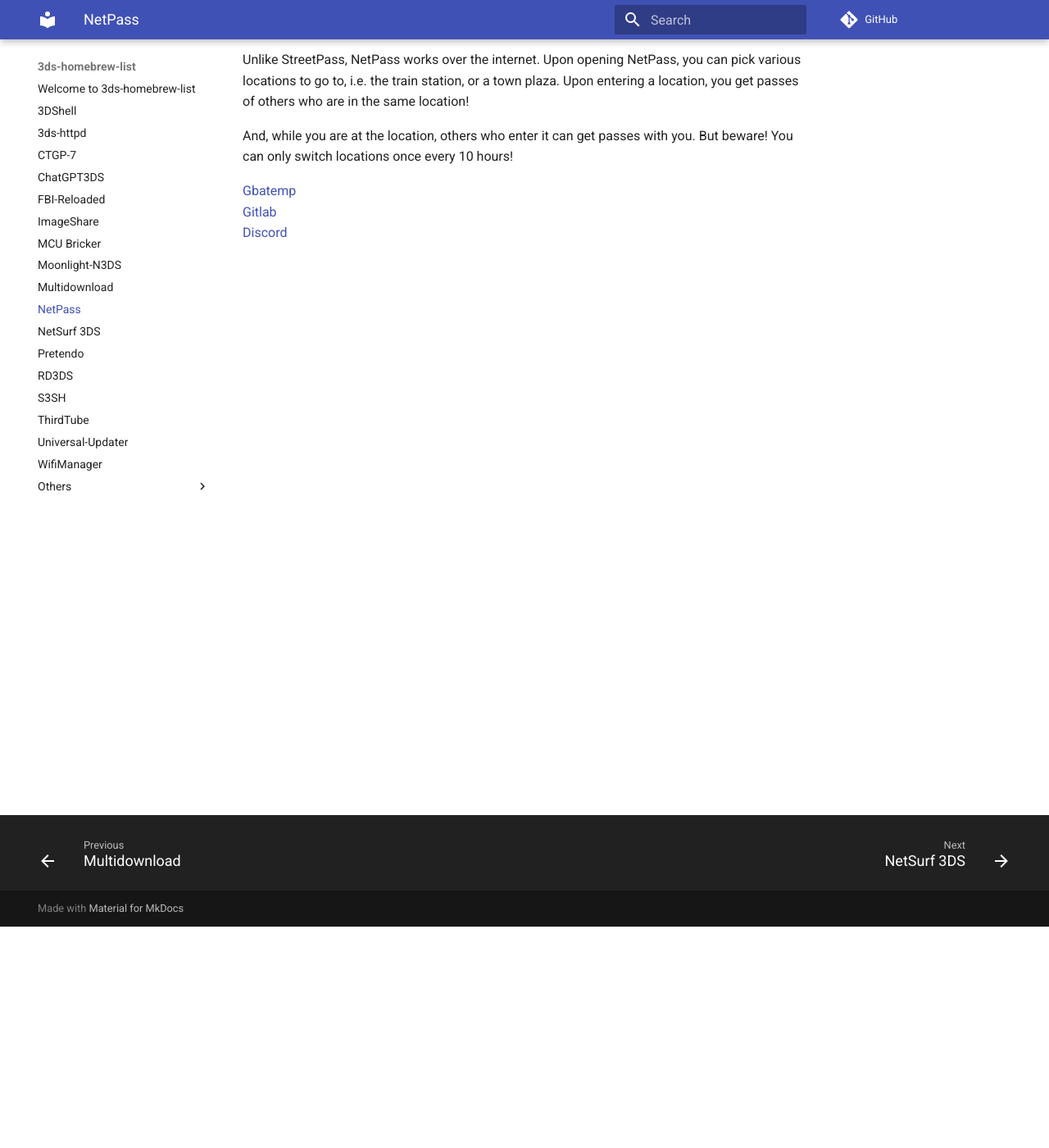
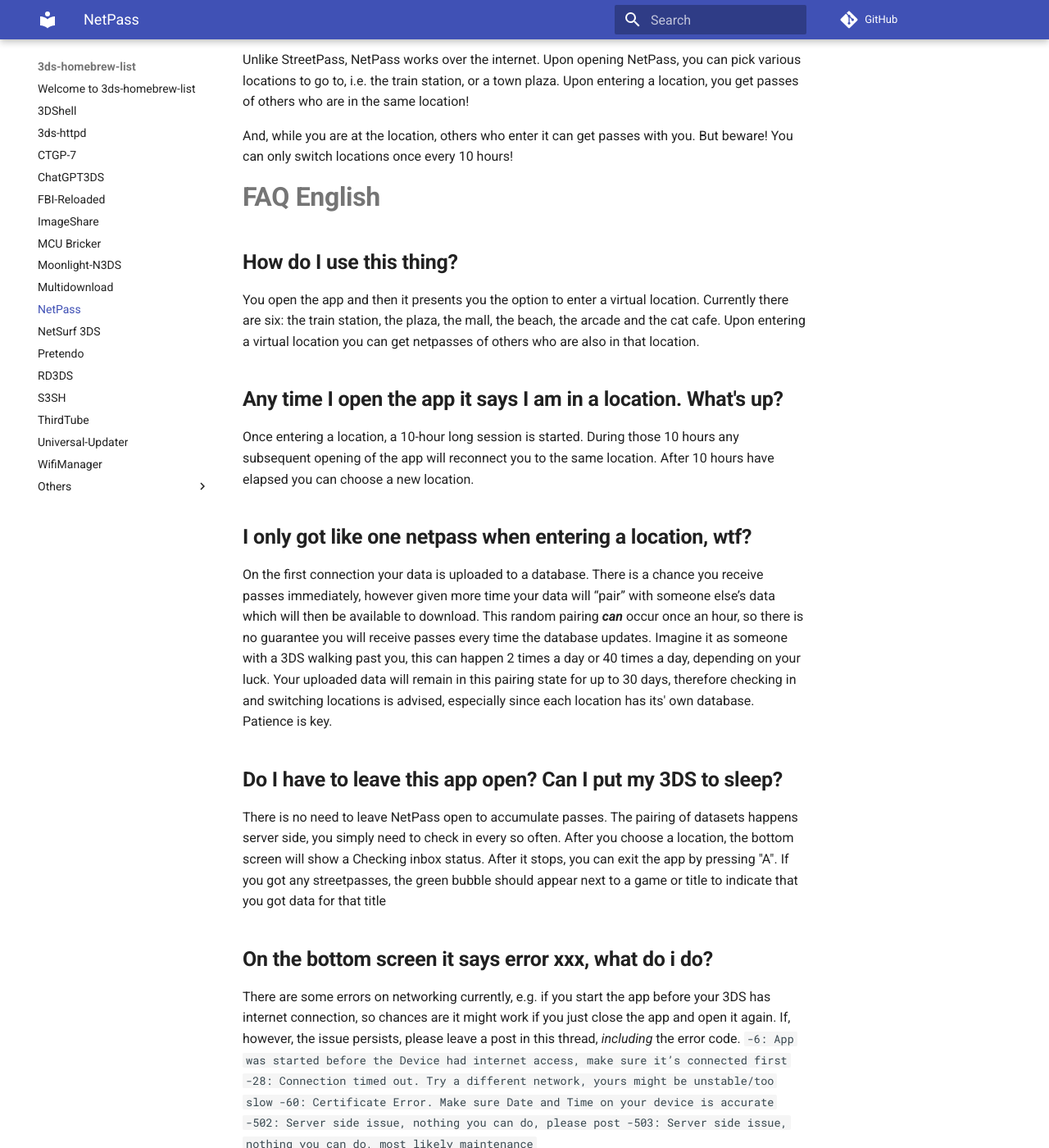
Before and after one commit to 503badgateway/3ds-homebrews-list, an MkDocs documentation site: the page built from docs/NetPass.md, in a window 1280 px wide and 1400 px high, scrolled down 270 px. Shown: the whole window at 82% size. Built offline with MkDocs 1.6.1 and Material for MkDocs 9.7.7, drawn with Linux system fonts in a browser that asks for light colours; comment, search, counter and statistics services are not loaded; some of the changed text lies outside the part shown.

Commit message:
updated netpass

````diff
--- a/docs/NetPass.md
+++ b/docs/NetPass.md
@@ -10,6 +10,37 @@ Unlike StreetPass, NetPass works over the internet. Upon opening NetPass, you ca
 
 And, while you are at the location, others who enter it can get passes with you. But beware! You can only switch locations once every 10 hours!
 
+# **FAQ English**
+
+## **How do I use this thing?**
+
+You open the app and then it presents you the option to enter a virtual location. Currently there are six: the train station, the plaza, the mall, the beach, the arcade and the cat cafe. Upon entering a virtual location you can get netpasses of others who are also in that location.
+
+## **Any time I open the app it says I am in a location. What's up?**
+
+Once entering a location, a 10-hour long session is started. During those 10 hours any subsequent opening of the app will reconnect you to the same location. After 10 hours have elapsed you can choose a new location.
+
+## **I only got like one netpass when entering a location, wtf?**
+
+On the first connection your data is uploaded to a database. There is a chance you receive passes immediately, however given more time your data will “pair” with someone else’s data which will then be available to download. This random pairing __***can***__ occur once an hour, so there is no guarantee you will receive passes every time the database updates. Imagine it as someone with a 3DS walking past you, this can happen 2 times a day or 40 times a day, depending on your luck. Your uploaded data will remain in this pairing state for up to 30 days, therefore checking in and switching locations is advised, especially since each location has its' own database. Patience is key.
+
+## **Do I have to leave this app open? Can I put my 3DS to sleep?**
+
+There is no need to leave NetPass open to accumulate passes. The pairing of datasets happens server side, you simply need to check in every so often. After you choose a location, the bottom screen will show a Checking inbox status. After it stops, you can exit the app by pressing "A". If you got any streetpasses, the green bubble should appear next to a game or title to indicate that you got data for that title
+
+## **On the bottom screen it says error xxx, what do i do?**
+
+There are some errors on networking currently, e.g. if you start the app before your 3DS has internet connection, so chances are it might work if you just close the app and open it again. If, however, the issue persists, please leave a post in this thread, *including* the error code.
+```-6: App was started before the Device had internet access, make sure it’s connected first
+-28: Connection timed out. Try a different network, yours might be unstable/too slow
+-60: Certificate Error. Make sure Date and Time on your device is accurate
+-502: Server side issue, nothing you can do, please post
+-503: Server side issue, nothing you can do, most likely maintenance```
+
+## **Will normal streetpass still work?**
+
+Yes it will!
+
 [Gbatemp](https://gbatemp.net/threads/a-new-way-to-experience-streetpass.653810/)
 [Gitlab](https://gitlab.com/Sorunome/3ds-streetpass)
 [Discord](https://discord.gg/QY8wzCMHyP)
````
Also changed, not shown: site/NetPass/index.html, site/feed_json_updated.json, site/feed_rss_created.xml, site/feed_rss_updated.xml, site/search/search_index.json, site/sitemap.xml, 1 other file.
